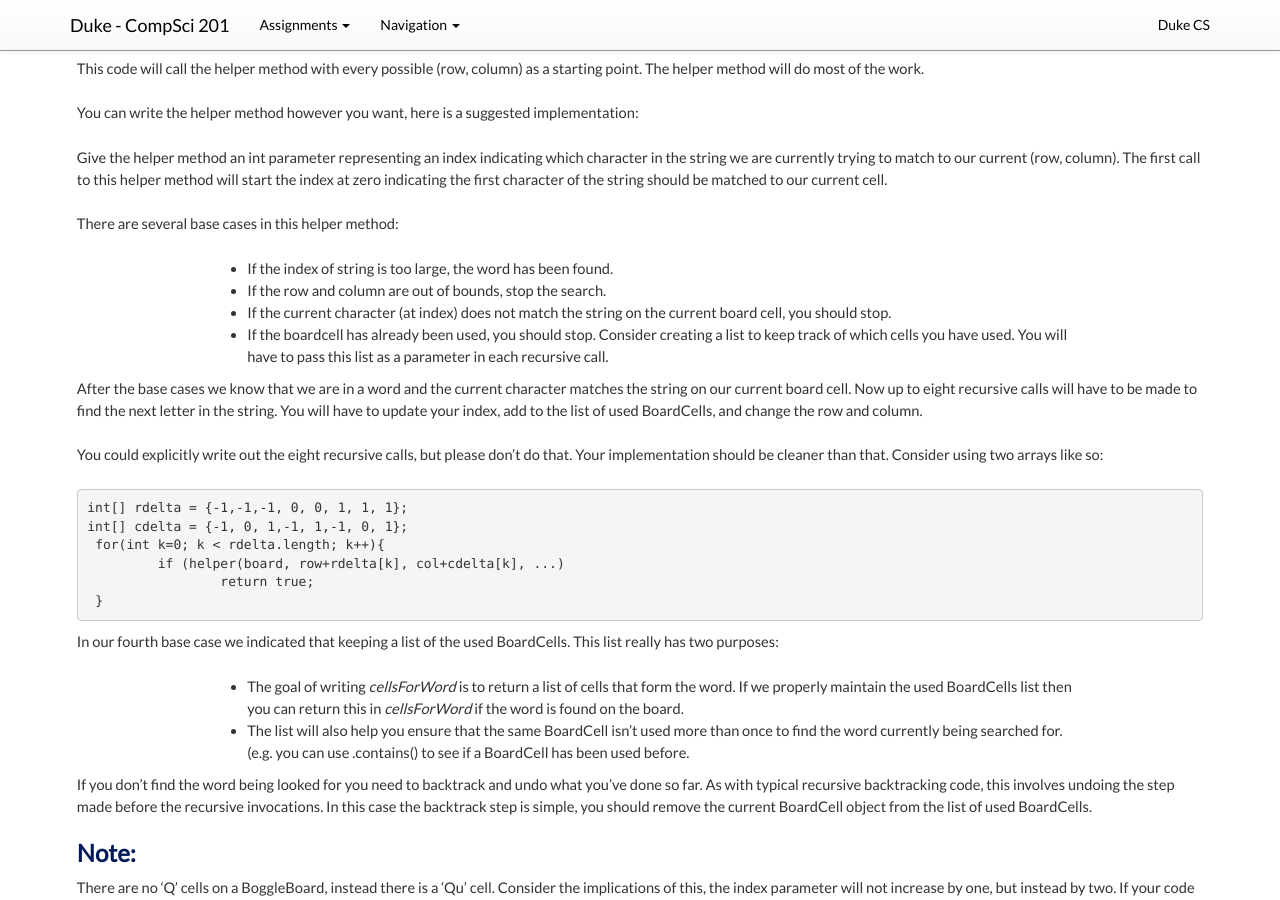
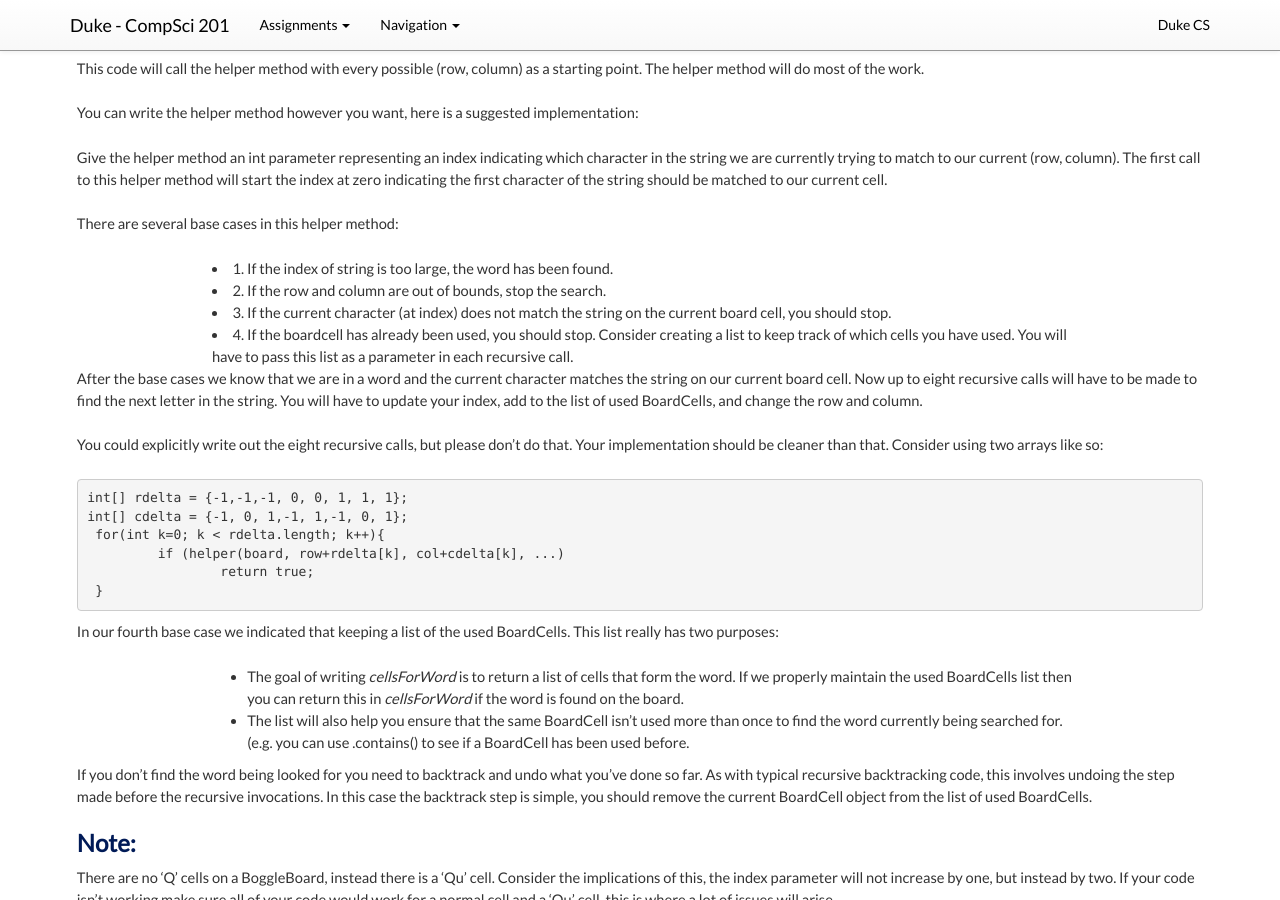
Before and after one commit to compsci201/compsci201.github.io, a Jekyll site: the page built from boggle/1-good-word-on-board-finder.md, in a window 1280 px wide and 900 px high, scrolled down 1058 px. Built offline with Jekyll 4.4.1, drawn with Linux system fonts in a browser that asks for light colours; nearby versions of some CDN libraries; some of the changed text lies outside the part shown.

Commit message:
finalize

```diff
--- a/boggle/1-good-word-on-board-finder.md
+++ b/boggle/1-good-word-on-board-finder.md
@@ -34,10 +34,10 @@
 Give the helper method an int parameter representing an index indicating which character in the string we are currently trying to match to our current (row, column). The first call to this helper method will start the index at zero indicating the first character of the string should be matched to our current cell.
 
 There are several base cases in this helper method:
-1. If the index of string is too large, the word has been found.
-2. If the row and column are out of bounds, stop the search.
-3. If the current character (at index) does not match the string on the current board cell, you should stop.
-4. If the boardcell has already been used, you should stop. Consider creating a list to keep track of which cells you have used. You will have to pass this list as a parameter in each recursive call.
+<li> 1. If the index of string is too large, the word has been found. </li>
+<li> 2. If the row and column are out of bounds, stop the search. </li>
+<li> 3. If the current character (at index) does not match the string on the current board cell, you should stop. </li>
+<li> 4. If the boardcell has already been used, you should stop. Consider creating a list to keep track of which cells you have used. You will have to pass this list as a parameter in each recursive call. </li>
 
 After the base cases we know that we are in a word and the current character matches the string on our current board cell. Now up to eight recursive calls will have to be made to find the next letter in the string. You will have to update your index, add to the list of used BoardCells, and change the row and column.
 
```
Also changed, not shown: other parts of boggle/1-good-word-on-board-finder.md (+1 -1 lines), boggle/index.md (+1 -2 lines).
